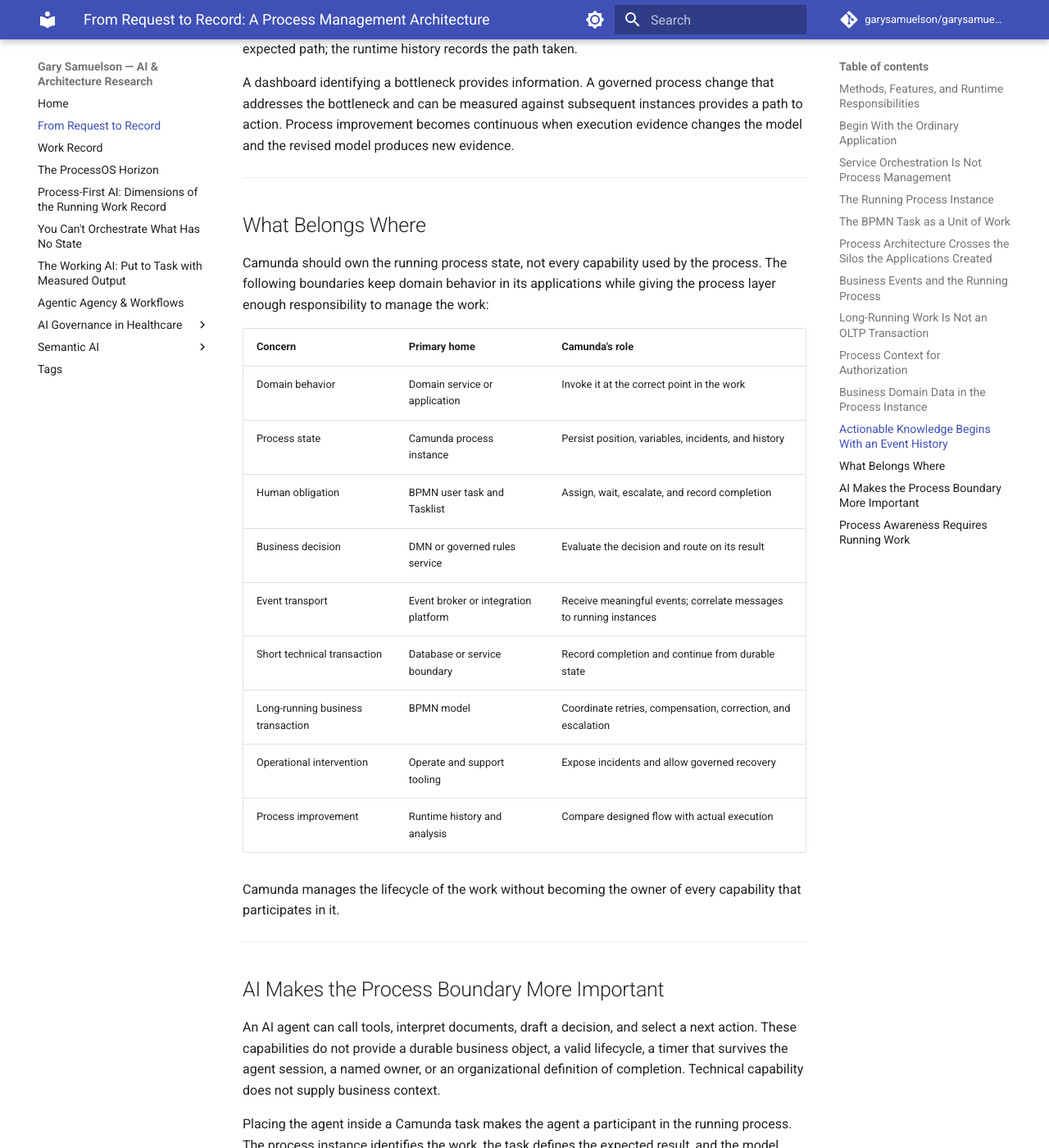
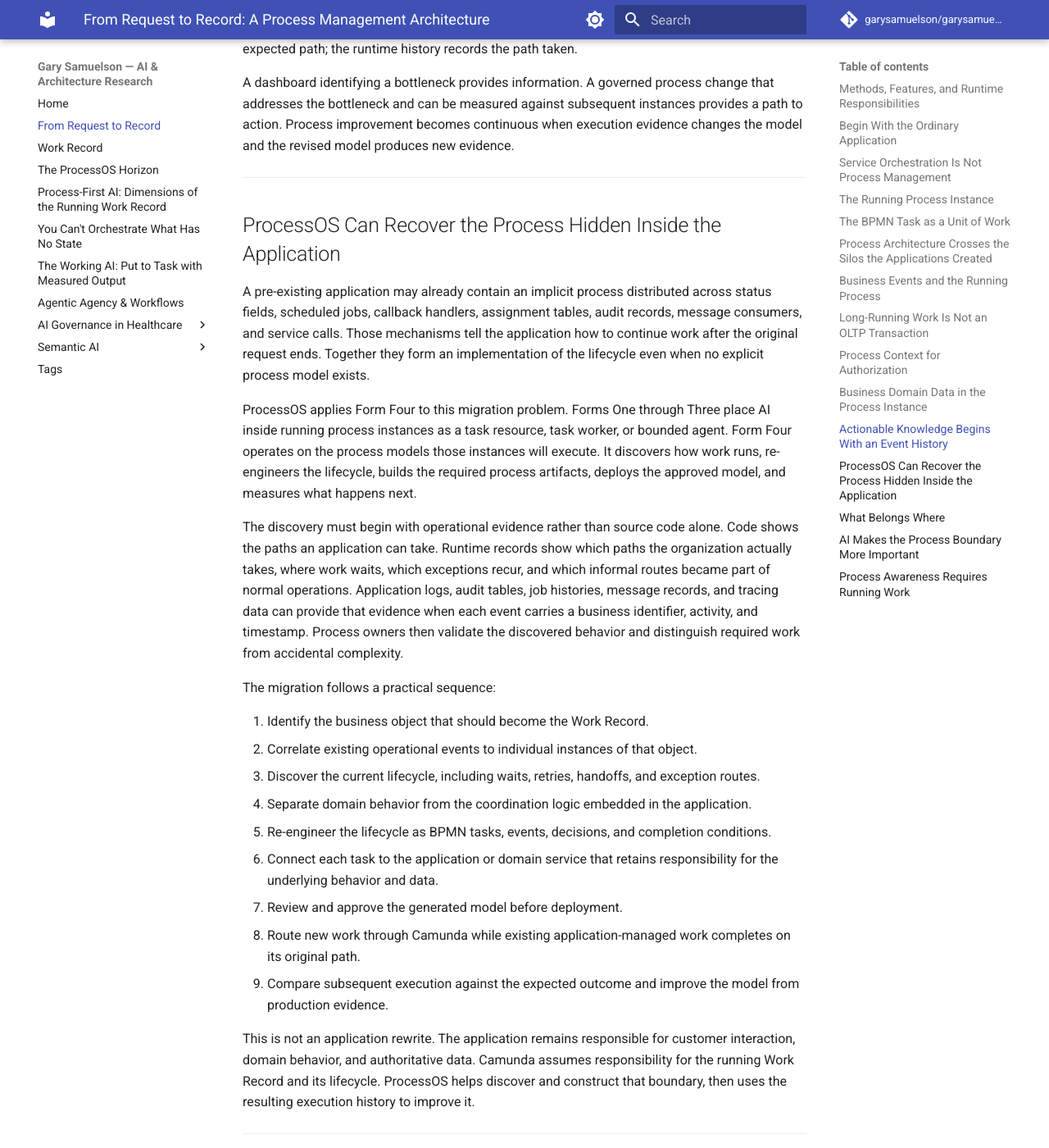
Before and after one commit to garysamuelson/garysamuelson.github.io, an MkDocs documentation site: the page built from docs/agentic/from-request-to-record.md, in a window 1280 px wide and 1400 px high, scrolled down 8509 px. Shown: the whole window at 82% size. Built offline with MkDocs 1.6.1 and Material for MkDocs 9.7.7, drawn with Linux system fonts in a browser that asks for light colours; comment, search, counter and statistics services are not loaded; some of the changed text lies outside the part shown.

Commit message:
Publish ProcessOS migration section

```diff
--- a/docs/agentic/from-request-to-record.md
+++ b/docs/agentic/from-request-to-record.md
@@ -187,6 +187,30 @@
 
 ---
 
+## ProcessOS Can Recover the Process Hidden Inside the Application
+
+A pre-existing application may already contain an implicit process distributed across status fields, scheduled jobs, callback handlers, assignment tables, audit records, message consumers, and service calls. Those mechanisms tell the application how to continue work after the original request ends. Together they form an implementation of the lifecycle even when no explicit process model exists.
+
+ProcessOS applies Form Four to this migration problem. Forms One through Three place AI inside running process instances as a task resource, task worker, or bounded agent. Form Four operates on the process models those instances will execute. It discovers how work runs, re-engineers the lifecycle, builds the required process artifacts, deploys the approved model, and measures what happens next.
+
+The discovery must begin with operational evidence rather than source code alone. Code shows the paths an application can take. Runtime records show which paths the organization actually takes, where work waits, which exceptions recur, and which informal routes became part of normal operations. Application logs, audit tables, job histories, message records, and tracing data can provide that evidence when each event carries a business identifier, activity, and timestamp. Process owners then validate the discovered behavior and distinguish required work from accidental complexity.
+
+The migration follows a practical sequence:
+
+1. Identify the business object that should become the Work Record.
+2. Correlate existing operational events to individual instances of that object.
+3. Discover the current lifecycle, including waits, retries, handoffs, and exception routes.
+4. Separate domain behavior from the coordination logic embedded in the application.
+5. Re-engineer the lifecycle as BPMN tasks, events, decisions, and completion conditions.
+6. Connect each task to the application or domain service that retains responsibility for the underlying behavior and data.
+7. Review and approve the generated model before deployment.
+8. Route new work through Camunda while existing application-managed work completes on its original path.
+9. Compare subsequent execution against the expected outcome and improve the model from production evidence.
+
+This is not an application rewrite. The application remains responsible for customer interaction, domain behavior, and authoritative data. Camunda assumes responsibility for the running Work Record and its lifecycle. ProcessOS helps discover and construct that boundary, then uses the resulting execution history to improve it.
+
+---
+
 ## What Belongs Where
 
 Camunda should own the running process state, not every capability used by the process. The following boundaries keep domain behavior in its applications while giving the process layer enough responsibility to manage the work:
@@ -202,6 +226,7 @@
 | Long-running business transaction | BPMN model | Coordinate retries, compensation, correction, and escalation |
 | Operational intervention | Operate and support tooling | Expose incidents and allow governed recovery |
 | Process improvement | Runtime history and analysis | Compare designed flow with actual execution |
+| Process discovery and re-engineering | ProcessOS with human approval | Discover, redesign, build, deploy, and improve process models |
 
 Camunda manages the lifecycle of the work without becoming the owner of every capability that participates in it.
 
```
